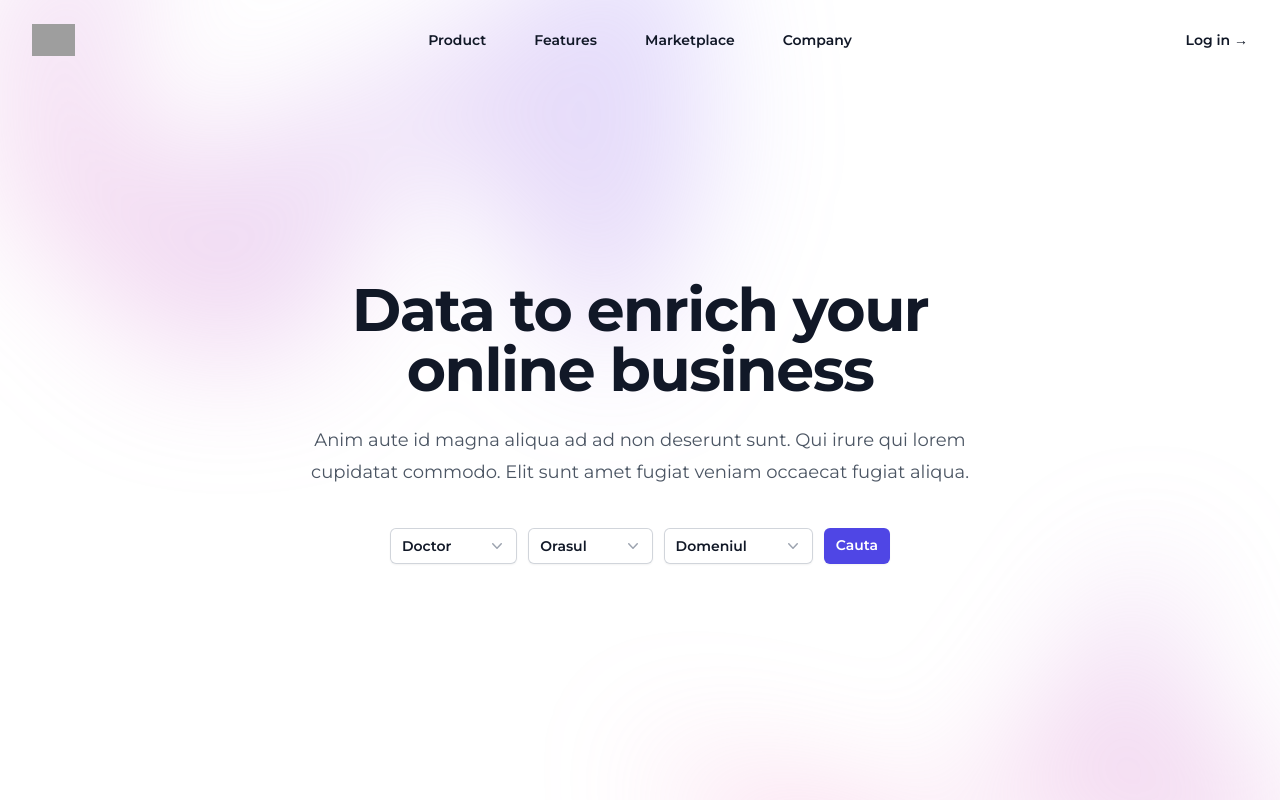
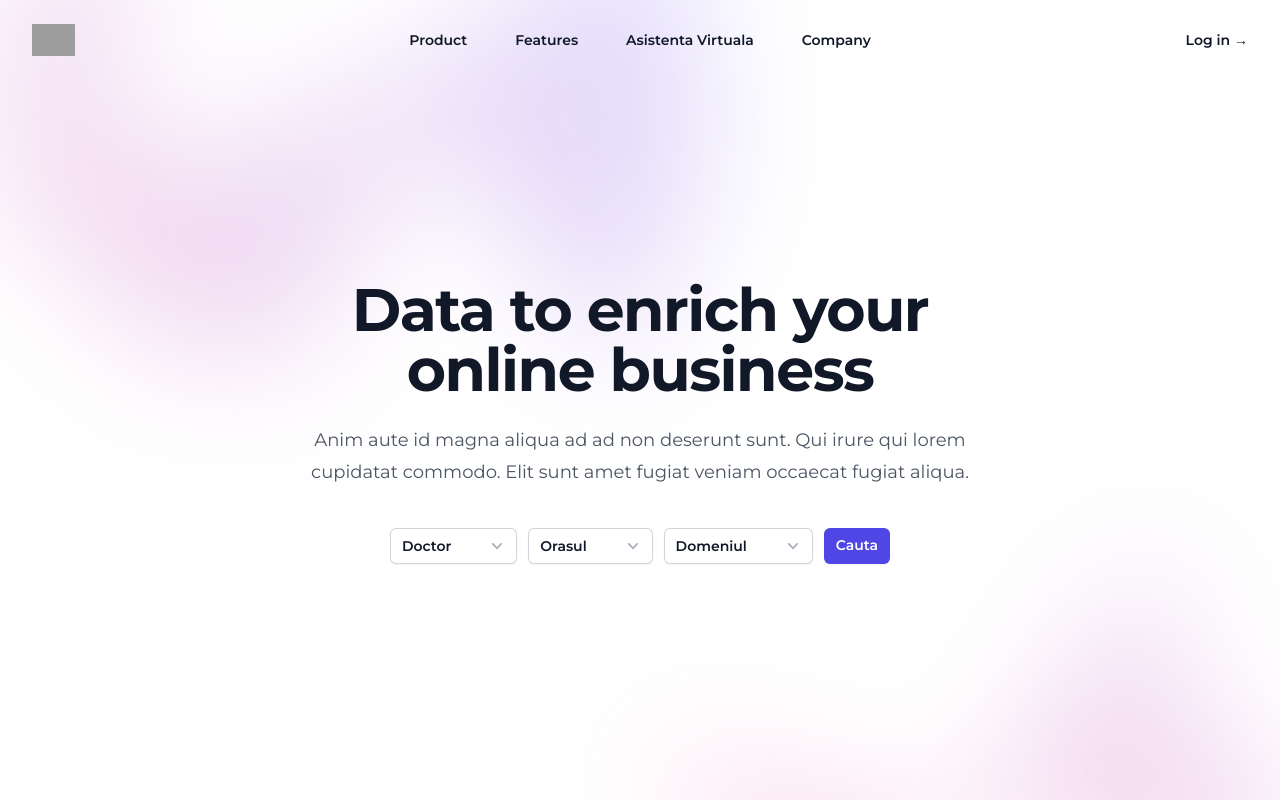
Before and after one commit to gorbenco03/unihack_fe, a Next.js app: page / in a window 1280 px wide. Shown: the top 800 px of the page. Built offline with nearby package versions, Linux system fonts and the light colour scheme; grey boxes are pictures that could not be loaded.

Commit message:
chat bot

```diff
--- a/sections/forms/hero.section.tsx
+++ b/sections/forms/hero.section.tsx
@@ -31,8 +31,8 @@ function Hero() {
             </p>
             <div className="mt-10 flex items-center justify-center gap-x-6">
               <div className="flex flex-col sm:flex-row gap-y-4 sm:gap-y-0 justify-between w-[500px]">
-                <Dropdown slug="Doctor" data={['medik', 'pedik']} />
-                <Dropdown slug="Orasul" data={['huisasi', 'chisinau']} />
+                <Dropdown slug="Doctor" data={['dermatolog', 'pediatru']} />
+                <Dropdown slug="Orasul" data={['timisoara', 'chisinau']} />
                 <Dropdown
                   slug="Domeniul"
                   data={['chirurgie', 'dermatologie']}
--- a/sections/header/header.section.tsx
+++ b/sections/header/header.section.tsx
@@ -7,7 +7,7 @@ import Image from 'next/image';
 const navigation = [
   { name: 'Product', href: '#' },
   { name: 'Features', href: '#' },
-  { name: 'Marketplace', href: '#' },
+  { name: 'Asistenta Virtuala', href: '/chatbot' },
   { name: 'Company', href: '#' },
 ];
 
```
Also changed, not shown: pages/chatbot.tsx (added).
